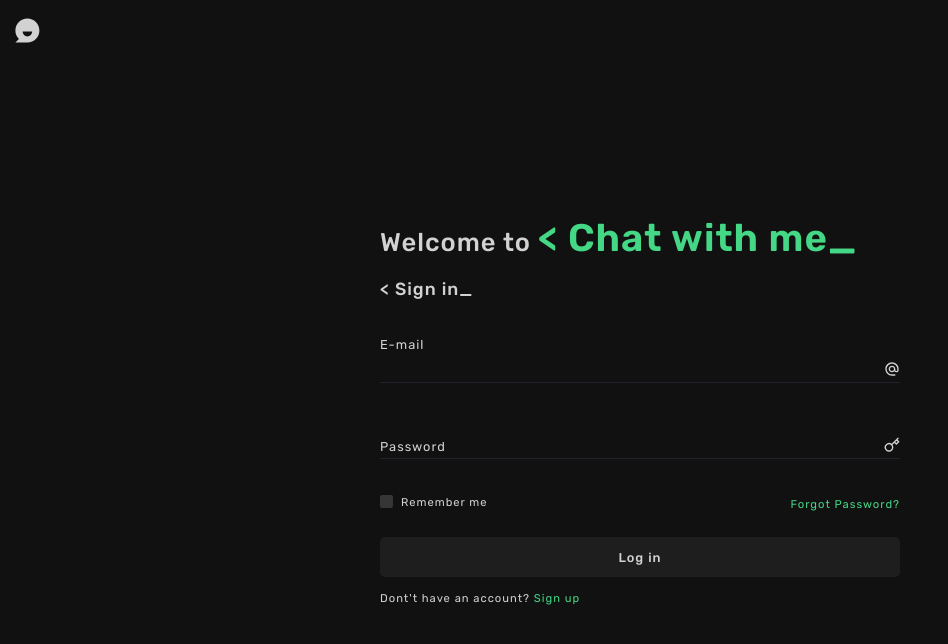
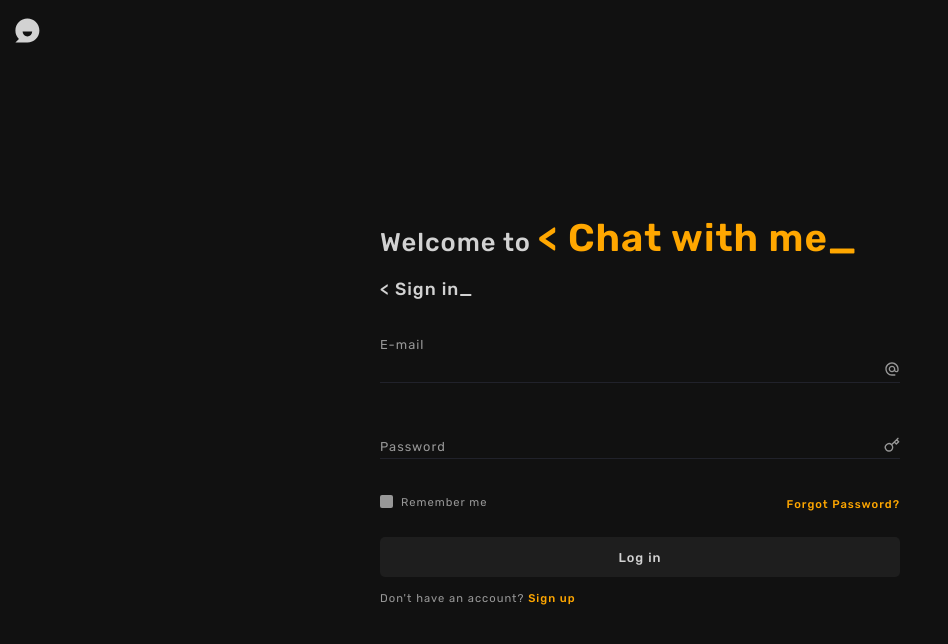
Before and after one commit to DevelopedBy-Siva/chat-with-me, a React (Create React App) app in the folder client/: page /sign-in in a window 1280 px wide. Shown: the top 644 px of the page, without its empty margins (0-948 px from the left). Built offline with nearby package versions, Linux system fonts and the light colour scheme.

Commit message:
Re-Define theme color codes

```diff
--- a/client/src/assets/styles/GlobalStyles.js
+++ b/client/src/assets/styles/GlobalStyles.js
@@ -18,10 +18,11 @@ export const GlobalStyles = createGlobalStyle`
         -moz-osx-font-smoothing: grayscale;
     }
     #nprogress .bar {
-        background: red;
+        background: ${(props) => props.theme.txt.highlight};
     }
     #nprogress .peg {
-        box-shadow: 0 0 10px red, 0 0 5px red;
+        box-shadow: ${(props) =>
+          `0 0 10px ${props.theme.txt.highlight}, 0 0 5px ${props.theme.txt.highlight}`};
     }
 `;
 
--- a/client/src/assets/styles/Themes.js
+++ b/client/src/assets/styles/Themes.js
@@ -5,12 +5,10 @@ const DarkTheme = {
     overlay: "#151515",
   },
   txt: {
-    main: "#FFFFFF",
-    sub: "#D2D2D2",
-    input: "#FFFF",
-    error: "#878787",
-    highlight: "#44D785",
-    dark: "#111111",
+    main: "#D2D2D2",
+    sub: "#989898",
+    highlight: "#FFA700",
+    default: "#D2D2D2",
   },
   border: {
     inputbox: "#21222B",
@@ -55,19 +53,17 @@ const LightTheme = {
     overlay: "rgba(13, 17, 23, 0.9)",
   },
   txt: {
-    main: "#111111",
-    sub: "#202020",
-    input: "#646464",
-    error: "#848484",
-    highlight: "#44D785",
-    dark: "#111111",
+    main: "#2B2B2B",
+    sub: "#646464",
+    highlight: "#FFA700",
+    default: "#FFFF",
   },
   border: {
     inputbox: "#EFEFEF",
   },
   btn: {
-    inactive: "#EFEFEF",
-    active: "#F5F5F5",
+    inactive: "#3D3D3D",
+    active: "#2B2B2B",
   },
   background: {
     app: "#282834",
--- a/client/src/components/Logo/index.js
+++ b/client/src/components/Logo/index.js
@@ -16,7 +16,7 @@ const LogoContainer = styled.div`
   align-items: center;
   justify-content: center;
   background: ${(props) => (props.bg ? props.theme.txt.highlight : "none")};
-  color: ${(props) => props.theme.txt.sub};
+  color: ${(props) => props.theme.txt.main};
   height: 60px;
   width: 55px;
 
--- a/client/src/components/Public/common/ButtonContainer.js
+++ b/client/src/components/Public/common/ButtonContainer.js
@@ -22,7 +22,7 @@ const Button = styled.button`
   cursor: ${({ disabled, isLoading }) =>
     isLoading ? "progress" : disabled ? "not-allowed" : "pointer"};
   background: ${(props) => props.theme.btn.active};
-  color: ${(props) => props.theme.txt.sub};
+  color: ${(props) => props.theme.txt.default};
   font-size: 0.8rem;
   font-weight: 500;
   letter-spacing: 1px;
--- a/client/src/components/Public/common/CheckBox.js
+++ b/client/src/components/Public/common/CheckBox.js
@@ -43,7 +43,7 @@ const StyledCheckbox = styled.div`
   width: 13px;
   height: 13px;
   background: ${(props) =>
-    props.checked ? props.theme.txt.highlight : props.theme.btn.inactive};
+    props.checked ? props.theme.txt.highlight : props.theme.txt.sub};
   border-radius: 2px;
   transition: all 150ms;
   display: flex;
--- a/client/src/components/Public/common/InputContainer.js
+++ b/client/src/components/Public/common/InputContainer.js
@@ -47,7 +47,7 @@ const InputBox = styled.input`
   outline: none;
   border: none;
   padding: 6px 0;
-  color: ${(props) => props.theme.txt.input};
+  color: ${(props) => props.theme.txt.main};
   font-size: 0.8rem;
   letter-spacing: 1px;
   font-weight: 400;
@@ -79,7 +79,7 @@ const InputErrorMessage = styled.span`
   position: absolute;
   bottom: -20px;
   font-size: 0.7rem;
-  color: ${(props) => props.theme.txt.error};
+  color: ${(props) => props.theme.txt.sub};
   backface-visibility: hidden;
   -webkit-backface-visibility: hidden;
   transform: translate3d(0, 0, 0);
--- a/client/src/components/Public/common/PageWrapper.js
+++ b/client/src/components/Public/common/PageWrapper.js
@@ -63,7 +63,7 @@ const HeadingSplit = styled.h1`
   &:nth-child(1) {
     font-size: 1.6rem;
     font-weight: 500;
-    color: ${(props) => props.theme.txt.sub};
+    color: ${(props) => props.theme.txt.main};
   }
 
   &:nth-child(1)::after {
@@ -79,7 +79,7 @@ const HeadingSplit = styled.h1`
 const SubHeading = styled.h2`
   text-align: left;
   font-size: 1.1rem;
-  color: ${(props) => props.theme.txt.sub};
+  color: ${(props) => props.theme.txt.main};
   font-weight: 500;
   margin: 18px 0 32px 0;
 
--- a/client/src/pages/public/SignIn/index.js
+++ b/client/src/pages/public/SignIn/index.js
@@ -170,7 +170,7 @@ export default function SignIn() {
         </Form>
 
         <DontHaveAccount>
-          Dont't have an account?{" "}
+          Don't have an account?{" "}
           <PageNavigationBtn
             onClick={() => handlePageNavigation("/sign-up", true)}
             disabled={serverData.loading}
@@ -221,7 +221,7 @@ const PageNavigationBtn = styled.button`
   font-size: 0.7rem;
   letter-spacing: 1px;
   cursor: pointer;
-  font-weight: 400;
+  font-weight: 500;
 
   &:hover:enabled {
     text-decoration: underline;
--- a/client/src/pages/public/SignUp/index.js
+++ b/client/src/pages/public/SignUp/index.js
@@ -261,7 +261,7 @@ const PageNavigationBtn = styled.button`
   border: none;
   font-size: 0.7rem;
   letter-spacing: 1px;
-  font-weight: 400;
+  font-weight: 500;
   cursor: pointer;
 
   &:hover:enabled {
```
